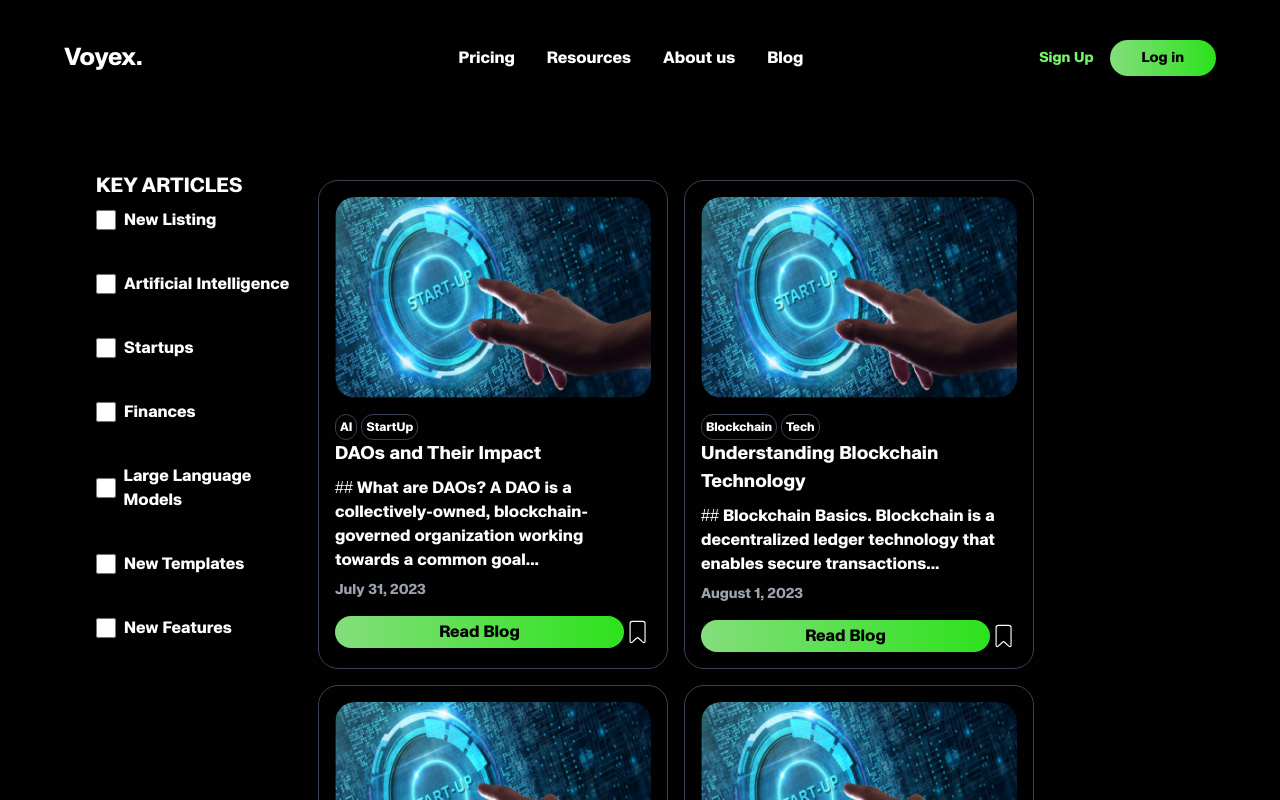
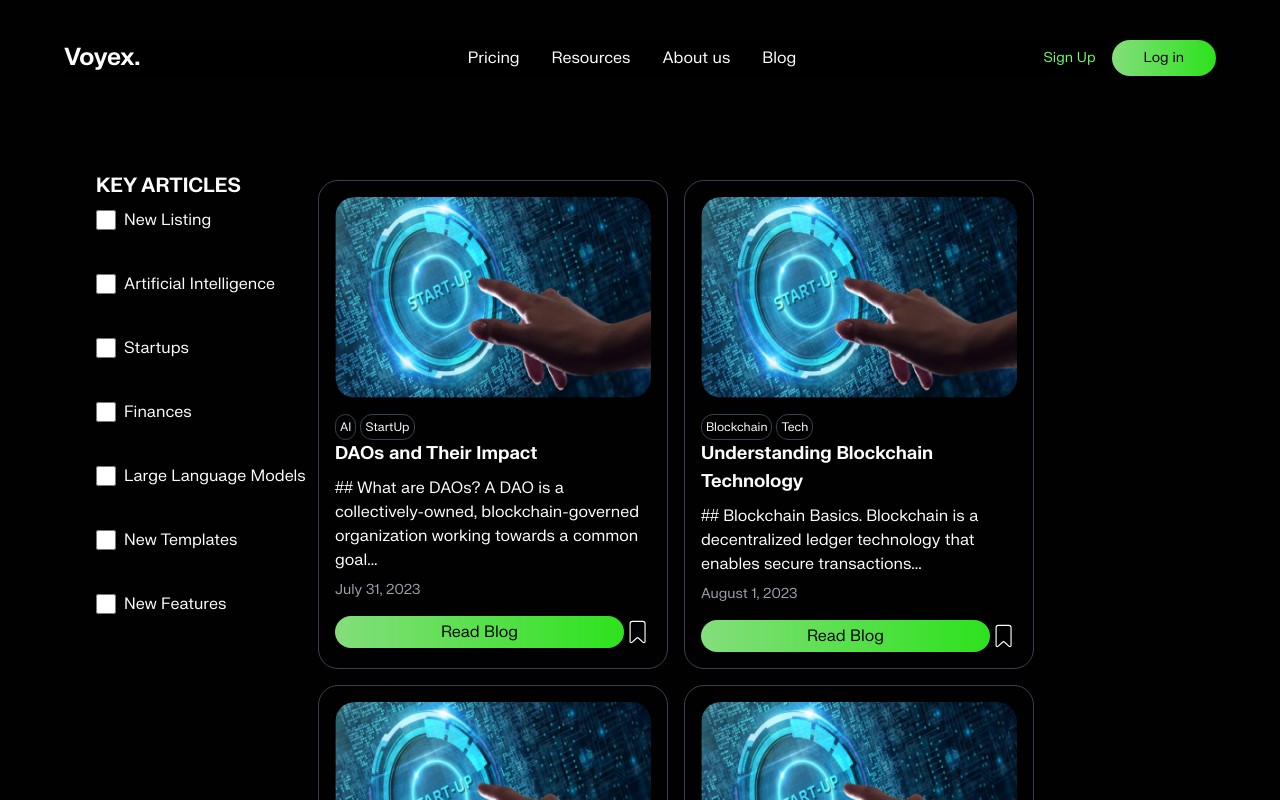
Before and after one commit to techmannih/voyex, a Next.js app: page /blog in a window 1280 px wide. Shown: the top 800 px of the page. Built offline with nearby package versions, Linux system fonts and the light colour scheme.

Commit message:
fix font style

```diff
--- a/src/app/globals.css
+++ b/src/app/globals.css
@@ -3,29 +3,55 @@
 @tailwind utilities;
 
 @font-face {
-  font-family: 'FK Grotesk Neue'; /* Give your font a name */
-  src: url('/fk-grotesk-neue-font-family-1714695107-0[1]/FKGroteskNeueTrial-Black-BF6576818b4c472.otf') format('opentype'),
-       url('/fk-grotesk-neue-font-family-1714695107-0[1]/FKGroteskNeueTrial-Bold-BF6576818bd3700.otf') format('opentype'),
-       url('/fk-grotesk-neue-font-family-1714695107-0[1]/FKGroteskNeueTrial-Light-BF6576818c0f3e8.otf') format('opentype'),
-       url('/fk-grotesk-neue-font-family-1714695107-0[1]/FKGroteskNeueTrial-Medium-BF6576818c3a00a.otf') format('opentype'),
-       url('/fk-grotesk-neue-font-family-1714695107-0[1]/FKGroteskNeueTrial-Regular-BF6576818c3af74.otf') format('opentype'),
-       url('/fk-grotesk-neue-font-family-1714695107-0[1]/FKGroteskNeueTrial-ThinItalic-BF6576818c5cbd8.otf') format('opentype'),
-       url('/fk-grotesk-neue-font-family-1714695107-0[1]/FKGroteskNeueTrial-Thin-BF6576818c2a14c.otf') format('opentype'),
-       url('/fk-grotesk-neue-font-family-1714695107-0[1]/FKGroteskNeueTrial-BlackItalic-BF6576818becb0d.otf') format('opentype'),
-       url('/fk-grotesk-neue-font-family-1714695107-0[1]/FKGroteskNeueTrial-BoldItalic-BF6576818c39d11.otf') format('opentype'),
-       url('/fk-grotesk-neue-font-family-1714695107-0[1]/FKGroteskNeueTrial-LightItalic-BF6576818c3183c.otf') format('opentype'),
-       url('/fk-grotesk-neue-font-family-1714695107-0[1]/FKGroteskNeueTrial-MediumItalic-BF6576818c2aaf8.otf') format('opentype'),
-       url('/fk-grotesk-neue-font-family-1714695107-0[1]/FKGroteskNeueTrial-Italic-BF6576818c041e2.otf') format('opentype');
-  font-weight: normal; /* Change as necessary */
-  font-style: normal; /* Change as necessary */
+  font-family: 'FK Grotesk Neue';
+  src: url('/fk-grotesk-neue-font-family-1714695107-0[1]/FKGroteskNeueTrial-Black-BF6576818b4c472.otf') format('opentype');
+  font-weight: 900;
+  font-style: normal;
 }
+
+@font-face {
+  font-family: 'FK Grotesk Neue';
+  src: url('/fk-grotesk-neue-font-family-1714695107-0[1]/FKGroteskNeueTrial-Bold-BF6576818bd3700.otf') format('opentype');
+  font-weight: 700;
+  font-style: normal;
+}
+
+@font-face {
+  font-family: 'FK Grotesk Neue';
+  src: url('/fk-grotesk-neue-font-family-1714695107-0[1]/FKGroteskNeueTrial-Medium-BF6576818c3a00a.otf') format('opentype');
+  font-weight: 500;
+  font-style: normal;
+}
+
+@font-face {
+  font-family: 'FK Grotesk Neue';
+  src: url('/fk-grotesk-neue-font-family-1714695107-0[1]/FKGroteskNeueTrial-Regular-BF6576818c3af74.otf') format('opentype');
+  font-weight: 400;
+  font-style: normal;
+}
+
+@font-face {
+  font-family: 'FK Grotesk Neue';
+  src: url('/fk-grotesk-neue-font-family-1714695107-0[1]/FKGroteskNeueTrial-Light-BF6576818c0f3e8.otf') format('opentype');
+  font-weight: 300;
+  font-style: normal;
+}
+
+@font-face {
+  font-family: 'FK Grotesk Neue';
+  src: url('/fk-grotesk-neue-font-family-1714695107-0[1]/FKGroteskNeueTrial-Italic-BF6576818c041e2.otf') format('opentype');
+  font-weight: 400;
+  font-style: italic;
+}
+
+/* Define additional font styles as needed */
 
 body {
   font-family: 'FK Grotesk Neue', sans-serif; /* Use your font */
   @apply bg-black; /* Using Tailwind CSS */
   background: rgba(1, 1, 1, 1);
 }
-/* sliderStyles.css */
+
 .slick-prev, .slick-next {
   background-color: rgba(70, 186, 60, 1) !important;
   border-radius: 50%;
@@ -53,6 +79,7 @@ body {
   z-index: 1;
   border: none; /* Remove default button border */
 }
+
 .sponsor-carousel {
   animation: scroll 15s linear infinite; /* Adjust timing for speed */
 }
--- a/tailwind.config.js
+++ b/tailwind.config.js
@@ -1,3 +1,4 @@
+
 /** @type {import('tailwindcss').Config} */
 module.exports = {
   content: [
@@ -11,6 +12,28 @@ module.exports = {
         background: "var(--background)",
         foreground: "var(--foreground)",
       },
+      fontWeight: {
+        'thin': 100,
+        'extra-light': 200,
+        'light': 300,
+        'normal': 400,
+        'medium': 500,
+        'semibold': 600,
+        'bold': 700,
+        'extra-bold': 800,
+        'black': 900,
+      },
+      fontStyle: {
+        'italic': 'italic',
+        'oblique': 'oblique',
+        'normal': 'normal',
+      },
+    },
+  },
+  variants: {
+    extend: {
+      fontStyle: ['responsive', 'hover', 'focus'],
+      fontWeight: ['responsive', 'hover', 'focus'],
     },
   },
   plugins: [],
```
